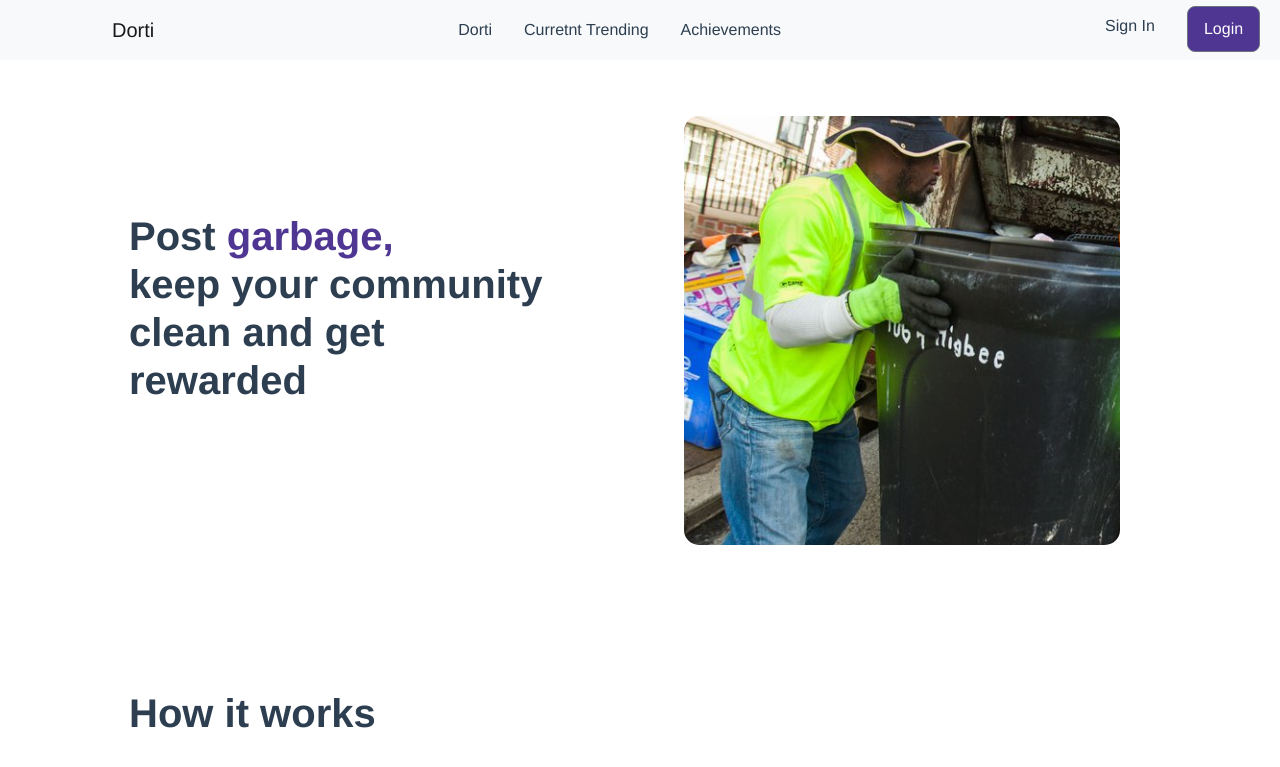
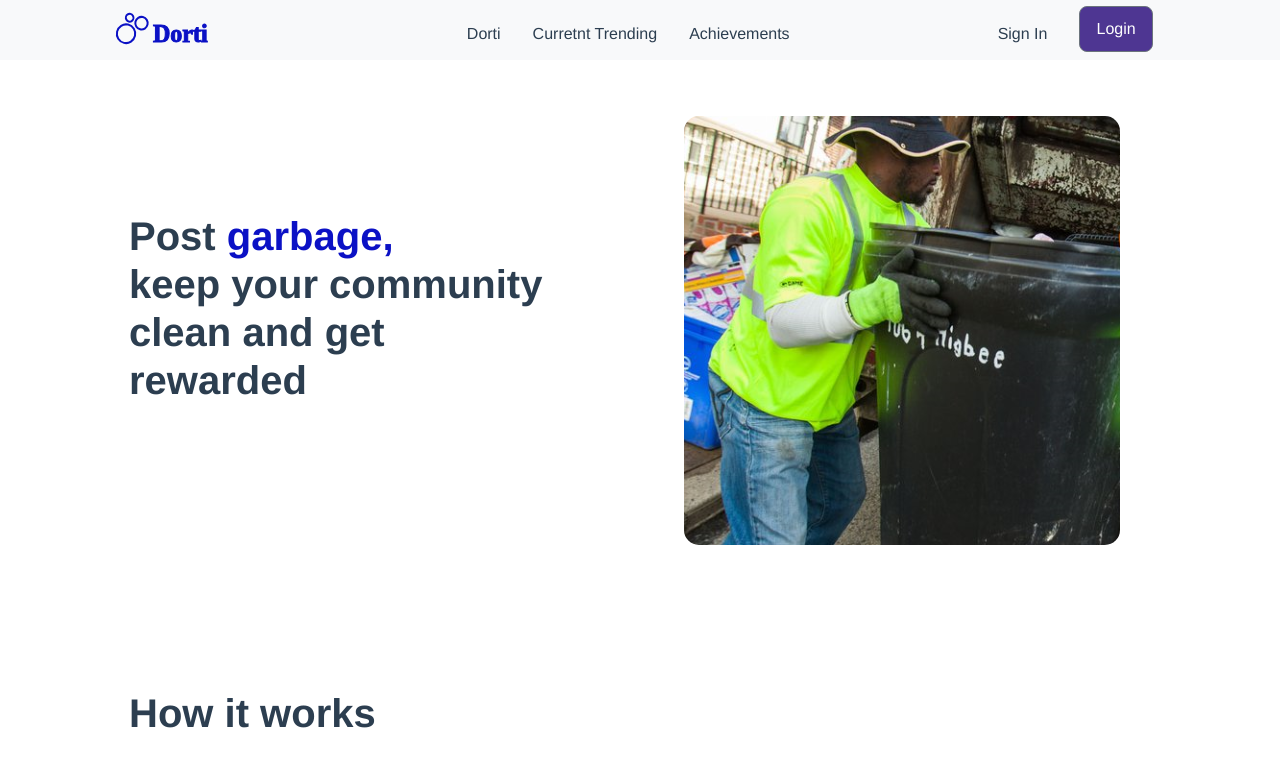
Before and after one commit to AccelerateHub/dorty, a Vue app: page / in a window 1280 px wide. Shown: the top 767 px of the page. Built offline with nearby package versions, Linux system fonts and the light colour scheme.

Commit message:
responsive commit

```diff
--- a/public/index.html
+++ b/public/index.html
@@ -1,17 +1,25 @@
 <!DOCTYPE html>
 <html lang="en">
-  <head>
+
+<head>
     <meta charset="utf-8">
     <meta http-equiv="X-UA-Compatible" content="IE=edge">
     <meta name="viewport" content="width=device-width,initial-scale=1.0">
     <link rel="icon" href="<%= BASE_URL %>favicon.ico">
-    <title><%= htmlWebpackPlugin.options.title %></title>
-  </head>
-  <body>
+    <link rel="stylesheet" href="https://cdn.jsdelivr.net/npm/bootstrap@4.5.3/dist/css/bootstrap.min.css" integrity="sha384-TX8t27EcRE3e/ihU7zmQxVncDAy5uIKz4rEkgIXeMed4M0jlfIDPvg6uqKI2xXr2" crossorigin="anonymous">
+    <title>
+        <%= htmlWebpackPlugin.options.title %>
+    </title>
+</head>
+
+<body>
     <noscript>
       <strong>We're sorry but <%= htmlWebpackPlugin.options.title %> doesn't work properly without JavaScript enabled. Please enable it to continue.</strong>
     </noscript>
     <div id="app"></div>
+    <script src="https://code.jquery.com/jquery-3.5.1.slim.min.js" integrity="sha384-DfXdz2htPH0lsSSs5nCTpuj/zy4C+OGpamoFVy38MVBnE+IbbVYUew+OrCXaRkfj" crossorigin="anonymous"></script>
+    <script src="https://cdn.jsdelivr.net/npm/bootstrap@4.5.3/dist/js/bootstrap.bundle.min.js" integrity="sha384-ho+j7jyWK8fNQe+A12Hb8AhRq26LrZ/JpcUGGOn+Y7RsweNrtN/tE3MoK7ZeZDyx" crossorigin="anonymous"></script>
     <!-- built files will be auto injected -->
-  </body>
+</body>
+
 </html>
--- a/src/components/landing-page.vue
+++ b/src/components/landing-page.vue
@@ -3,10 +3,10 @@
     <navBar />
     <div class="row mt-2">
       <div class="col-lg-6 text-left pl-5 mt-5">
-        <div class="pl-5 m-5">
+        <div class="pl-lg-5 m-lg-5">
           <div class="pt-5">
             <h1>
-              Post <span style="color: rgba(78, 54, 146, 1)">garbage,</span><br />
+              Post <span style="color:  rgba(11, 17, 197, 1)">garbage,</span><br />
               keep your community <br />
               clean and get <br />
               rewarded
@@ -19,21 +19,21 @@
       </div>
     </div>
     <div class="row mt-5 pt-5">
-      <div class="col-12 text-left pl-5 mb-4 mt-5">
-        <h1 class="pl-5 ml-5">How it works</h1>
+      <div class="col-12 text-left pl-5 mb-lg-4 mt-5">
+        <h1 class="pl-5 ml-lg-5">How it works</h1>
       </div>
       <div class="col-12">
         <img id="img2" src="../assets/004.jpg" alt="" />
-        <div id="overlay" class="col-7 p-5 text-left">
-          <div class="ml-5 pl-5 mr-5 pr-5">
+        <div id="overlay" class="col-lg-7 col-sm-10 p-5 text-left">
+          <div class="ml-lg-5 pl-lg-5 mr-lg-5 pr-lg-5">
             <div class="">
               <span style="color: rgba(78, 54, 146, 1)">Dorti</span>
             </div>
             <div class="mb-4">
               <h3>How it works</h3>
             </div>
-            <div class="mr-3 pr-5">
-              <p class="mr-5 pr-5">
+            <div class="mr-lg-3 pr-5">
+              <p class="mr-lg-5 pr-lg-5">
                 take a snapshot of a dirt or garbage close to you, book it and send to
                 Dorti app, garbage would be assigned to your location and would pick it
                 up, once its picked up, you get rewarded with units, at the end of a
@@ -55,8 +55,8 @@
           </div>
         </div>
       </div>
-      <div class="row mx-auto pl-5">
-        <div class="col-lg-2 ml-3">
+      <div class="row mx-auto pl-lg-5">
+        <div class="col-lg-2 ml-lg-3">
           <div>
             <img id="img3" src="../assets/002.jpg" alt="" />
             <div id="top" class="text-left text-white ml-3">
@@ -65,7 +65,7 @@
             </div>
           </div>
         </div>
-        <div class="col-lg-8 col-sm-12 mx-auto">
+        <div class="col-lg-8 col-sm-12 mx-lg-auto">
           <div id="img6">
             <img src="../assets/005.png" alt="" />
             <div id="top" class="text-left text-white ml-3">
@@ -75,8 +75,8 @@
           </div>
         </div>
       </div>
-      <div class="row mx-auto mt-3 pl-5">
-        <div class="col-lg-7 ml-3">
+      <div class="row mx-auto mt-lg-3 pl-lg-5">
+        <div class="col-lg-7 ml-lg-3">
           <div>
             <img id="img4" src="../assets/006.jpg" alt="" />
             <div id="top" class="text-left text-white ml-3">
@@ -99,8 +99,8 @@
 
     <footer>
       <div class="row p-4 mt-5">
-        <div class="col-lg-4 pr-5 ml-5 pl-5">
-          <div class="text-left p-3 mr-3 ml-5">
+        <div class="col-lg-4 pr-5 ml-lg-5 pl-lg-5">
+          <div class="text-left mr-lg-3 ml-lg-5">
             <h6>Dorti</h6>
             <p>
               Lorem ipsum dolor sit amet consectetur adipisicing elit. Harum mollitia iste
@@ -108,7 +108,7 @@
             </p>
           </div>
         </div>
-        <div class="col-lg-2">
+        <div class="col-lg-2 col-sm-5">
           <div class="text-left">
             <p>About Dorti</p>
             <p>Sign Up</p>
@@ -118,7 +118,7 @@
           </div>
         </div>
 
-        <div class="col-lg-2">
+        <div class="col-lg-2 col-sm-5">
           <div class="text-left">
             <p>Contact Us</p>
             <p>Terms of Service</p>
@@ -139,7 +139,7 @@
           />
           <br />
           <div class="pt-4">
-          <span style="font-size:12px;">Copyrights @2020 Dorti</span>
+            <span style="font-size: 12px">Copyrights @2020 Dorti</span>
           </div>
         </div>
       </div>
@@ -148,11 +148,11 @@
 </template>
 
 <script>
-import navBar from './navBar'
+import navBar from "./navBar";
 export default {
-   components: {
-    navBar
-  }
+  components: {
+    navBar,
+  },
 };
 </script>
 
@@ -210,8 +210,7 @@ h3 {
   position: absolute;
   top: 230px;
 }
-#top
-span {
+#top span {
   font-size: 12px;
 }
 #insight {
@@ -235,4 +234,28 @@ input {
   margin-left: -30px;
   padding: 10px;
 }
+@media (max-width: 500px) {
+  #insight {
+    margin-top: 90%;
+  }
+  #btn1 {
+    width: 200px;
+    margin-left: 5px;
+    margin-top: 10px;
+  }
+
+  #img1{
+    width: 100%;
+  }
+  #img3 {
+    width: 100%;
+  }
+  #img6 {
+    margin-left: 0px;
+    width: 96%;
+  }
+  #img5 {
+    width: 100%;
+  }
+}
 </style>
--- a/src/components/navBar.vue
+++ b/src/components/navBar.vue
@@ -1,13 +1,23 @@
 <template>
   <div>
-    <div>
-      <b-navbar toggleable="lg" variant="light">
-        <b-navbar-brand href="#" class="ml-5 pl-5">Dorti</b-navbar-brand>
-
-        <b-collapse id="nav-collapse" is-nav>
-          <b-navbar-nav class="ml-5 pl-5 pt-3 text-center" center>
-            <div class="d-flex ml-5 pl-5">
-              <div class="p-3 ml-5 pl-5">
+    <nav class="navbar navbar-expand-lg navbar-light bg-light">
+      <div class="ml-lg-5 pl-lg-5 mr-lg-5 pr-lg-5">
+        <img src="../assets/logo.svg" alt="" />
+      </div>
+      <button
+        class="navbar-toggler"
+        type="button"
+        data-toggle="collapse"
+        data-target="#navbarNavAltMarkup"
+        aria-controls="navbarNavAltMarkup"
+        aria-expanded="false"
+        aria-label="Toggle navigation"
+      >
+        <span class="navbar-toggler-icon"></span>
+      </button>
+      <div class="collapse navbar-collapse" id="navbarNavAltMarkup">
+        <div class="navbar-nav ml-lg-5 pl-lg-5 pt-lg-4 text-center">
+          <div class="p-3 ml-lg-5">
             <router-link to="/">
               <p>Dorti</p>
             </router-link>
@@ -18,27 +28,24 @@
           <div class="p-3">
             <p>Achievements</p>
           </div>
-            </div>
-          </b-navbar-nav>
 
-          <!-- Right aligned nav items -->
-          <b-navbar-nav class="ml-auto">
-            <div right class="d-flex">
-              <div class="p-3 mt-2">
+          <div right class="d-flex ml-lg-5 pl-5">
+            <div class="p-3 ml-5 pl-5">
               <router-link to="/signup">
                 <p>Sign In</p>
               </router-link>
             </div>
-              <div class="p-3">
+            <div class=" ml-3">
               <router-link to="/login">
                 <b-button id="btn">Login</b-button>
               </router-link>
             </div>
           </div>
-          </b-navbar-nav>
-        </b-collapse>
-      </b-navbar>
         </div>
+      </div>
+    </nav>
+
+
   </div>
 </template>
 <script>
@@ -58,7 +65,7 @@ a {
   text-decoration: none;
   color: #2c3e50;
 }
-a:hover{
+a:hover {
   text-decoration: none;
   color: #2c3e50;
 }
```
Lines whose indentation alone changed are shown as unchanged.
